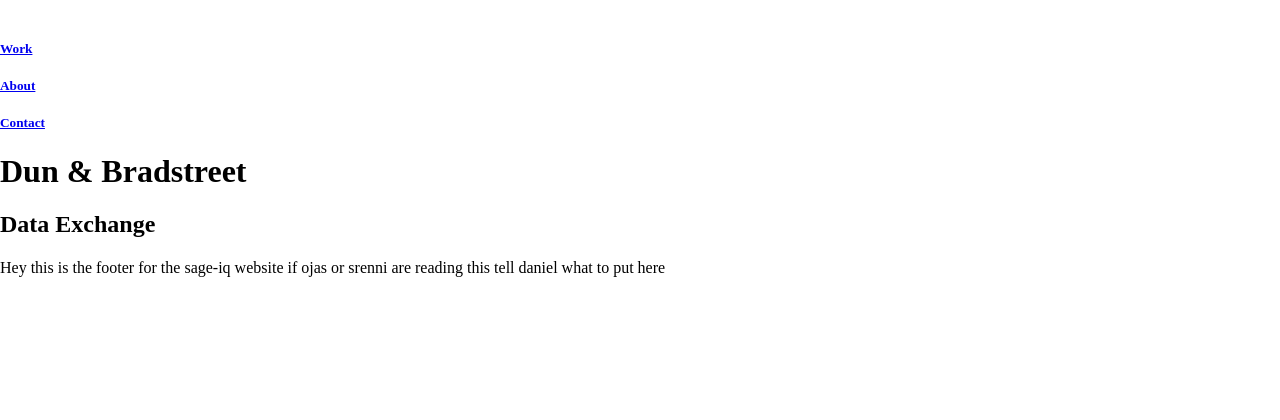
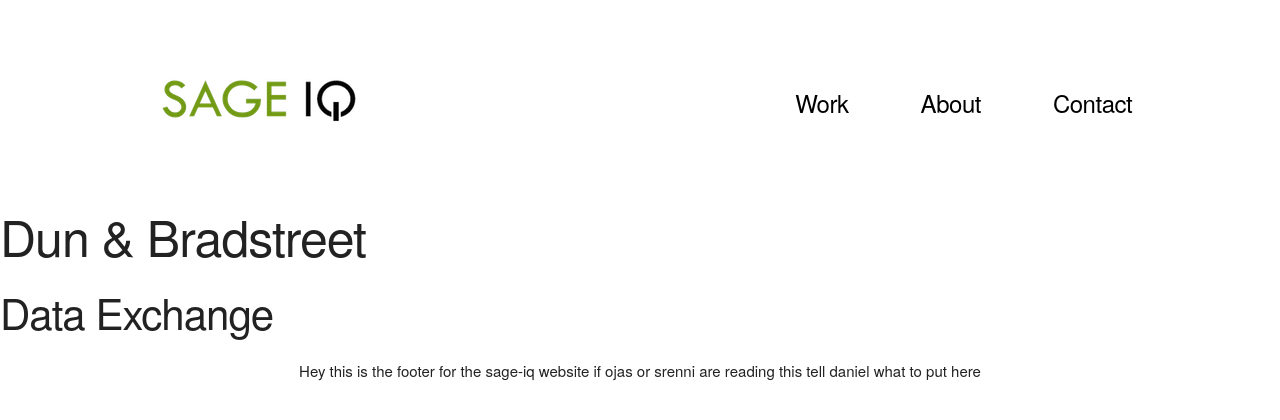
Before and after one commit to sage-iq/sage-iq.github.io, a Jekyll site: the page built from work/dun-and-bradstreet.html, in a window 1280 px wide. Shown: the top 420 px of the page. Built offline with Jekyll 4.4.1, drawn with Linux system fonts in a browser that asks for light colours; nearby versions of some CDN libraries; library files that are not in the unit come from our copies; Markdown is read by kramdown in place of the engine named in the settings.

Commit message:
fix absolute links

```diff
--- a/_layouts/main.html
+++ b/_layouts/main.html
@@ -1,9 +1,9 @@
 <!DOCTYPE html>
 <html>
   <head>
-    <link rel="stylesheet" href="normalize.css" media="screen" title="no title" charset="utf-8">
-    <link rel="stylesheet" href="skeleton.css" media="screen" title="no title" charset="utf-8">
-    <link rel="stylesheet" href="style.css" media="screen" title="no title" charset="utf-8">
+    <link rel="stylesheet" href="/normalize.css" media="screen" title="no title" charset="utf-8">
+    <link rel="stylesheet" href="/skeleton.css" media="screen" title="no title" charset="utf-8">
+    <link rel="stylesheet" href="/style.css" media="screen" title="no title" charset="utf-8">
     <meta charset="utf-8">
     <title></title>
   </head>
@@ -12,11 +12,11 @@
     <div class="container row">
       <span class="header one-half column">
         <span class="">
-          <a href="index.html"><img class="logo" src="images/logosmall.png" alt="" /></a>
+          <a href="index.html"><img class="logo" src="/images/logosmall.png" alt="" /></a>
         </span>
       </span>
       <span class=" header one-half column two">
-        <span class=""><a href="work.html"><h5 class="headertxt1">Work</h5></a><a href="about.html"><h5 class="headertxt1">About</h5></a><a href="contact.html"><h5 class="headertxt1">Contact</h5></a></span>
+        <span class=""><a href="/work/"><h5 class="headertxt1">Work</h5></a><a href="about.html"><h5 class="headertxt1">About</h5></a><a href="contact.html"><h5 class="headertxt1">Contact</h5></a></span>
       </span>
     </div>
     {{content}}
```
